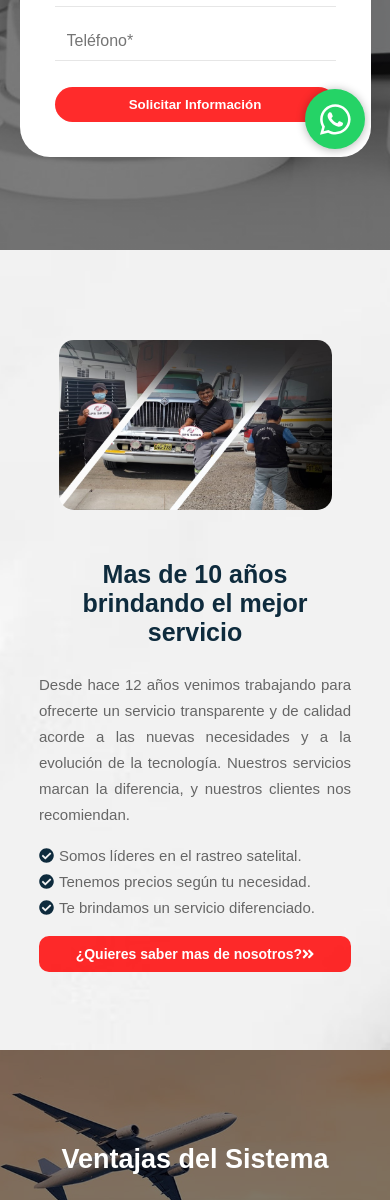
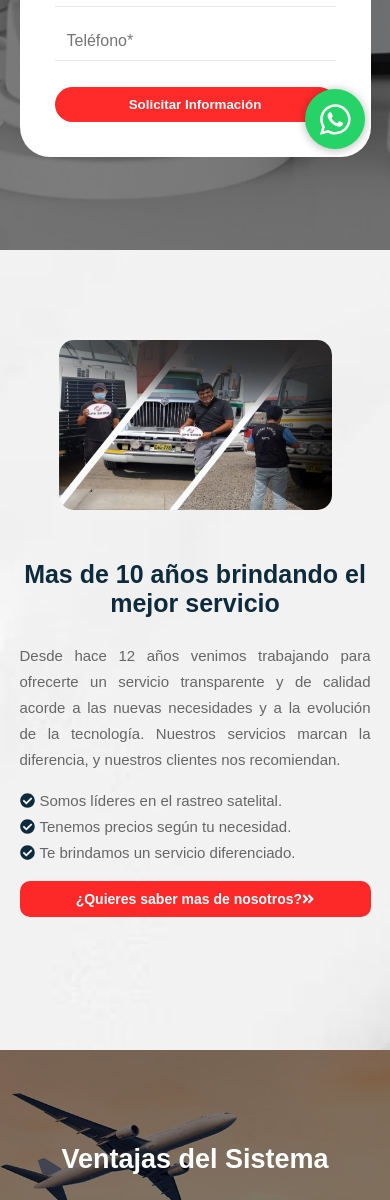
Before and after one commit to LuisOM1/web-front, a React (Create React App) app: page / in a window 390 px wide. Shown: the part 670-1870 px from the top of the page. Built offline with nearby package versions, Linux system fonts and the light colour scheme.

Commit message:
mejoras nosotros-modal

```diff
--- a/src/components/Modal.js
+++ b/src/components/Modal.js
@@ -33,7 +33,7 @@ class Modalcontacta extends React.Component {
                       </div>
                     </div>
                     <div class="col-lg-12">
-                      <button type="submit" name="submit">Contactar</button>
+                      <button className="btncontactar" type="submit" name="submit">Contactar</button>
                     </div>
                   </form>
                 </div>
--- a/src/css/nosotros.css
+++ b/src/css/nosotros.css
@@ -34,6 +34,7 @@
 
                 .div-imgs #img-nos1{
                     width: 30%;
+                    height: 210px;
                     border-radius: 15px;
                     margin-top: 40px;
                     position: absolute;
@@ -42,10 +43,11 @@
 
                 .div-imgs #img-nos2{
                     width: 30%;
+                    height: 210px;
                     border-radius: 15px;
                     margin-top: 200px;
                     margin-left: 90px;
-                    border: solid 4px white;
+                    border: solid 3px white;
                     position: absolute;
                     z-index: 100;
 
@@ -140,7 +142,12 @@
 
 
 /* Seccion Nosotros responsive */
-@media screen and (max-width: 1100px ){
+@media screen and (max-width: 1070px ){
+    .divborder{
+        width: 80%;
+        margin-left: 0px;
+        margin-right: 0px;
+    }
         .text-nosotros{
             width: 90%;
         }
@@ -153,8 +160,6 @@
 
       .divborder{
           height: 700px;
-          margin-right: 0px;
-          margin-left: 0px;
       }
 
           .column-left-nos, .column-right-nos{
@@ -175,6 +180,7 @@
               }
                   .div-imgs #img-nos1{
                       width: 45%;
+                      height: auto;
                       margin-top: 0px;
                       z-index: none;
                   }
@@ -193,9 +199,9 @@
   }
 
 
-    @media screen and (max-width: 800px ){
+    @media screen and (max-width: 820px ){
       .column-left-nos{
-          height: 300px;
+          height: 330px;
       }
           .div-imgs{
               height: 280px;
@@ -214,13 +220,20 @@
    }
 
 
-   @media screen and (max-width: 650px ){
+   @media screen and (max-width: 700px ){
       .div-imgs #img-nos1{
         width: 70%;
+        }
+      .text-nosotros{
+        width: 100%;
+        margin-top: 20px;
         }
    }
 
    @media screen and (max-width: 480px ){
+        .divborder{
+            width: 90%;
+        }
             .column-left-nos{
                 height: 250px;
             }
@@ -233,6 +246,7 @@
             }
                 .text-nosotros{
                     height: 430px;
+                    margin-top: 0px;
                 }
    }
 
```
Also changed, not shown: src/css/modal.css (+13 -5 lines). Lines whose indentation alone changed are shown as unchanged.
